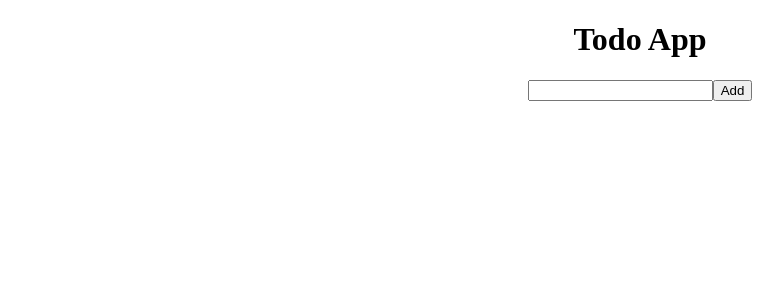
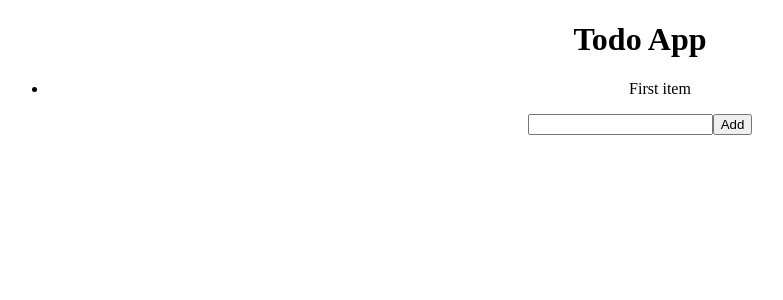
Before and after one commit to galatulis/GalaTodo, a React (Create React App) app: page / in a window 1280 px wide. Shown: the top 300 px of the page, without its empty margins (0-783 px from the left). Built offline with nearby package versions, Linux system fonts and the light colour scheme.

Commit message:
Create components for each element
Add and move each element to their own components:

 - components/TodoList for list of items

 - containers/TodoInput for new item input

```diff
--- a/src/App.jsx
+++ b/src/App.jsx
@@ -1,4 +1,6 @@
 import React, { Component, Fragment } from 'react';
+import TodoList from './components/TodoList';
+import TodoInput from './containers/TodoInput';
 
 class App extends Component {
 	render() {
@@ -6,10 +8,8 @@ class App extends Component {
 			<Fragment>
 				<div align='center'>
 					<h1>Todo App</h1>
-					<form>
-						<input type='text' />
-						<button>Add</button>
-					</form>
+					<TodoList />
+					<TodoInput />
 				</div>
 			</Fragment>
 		);
--- /dev/null
+++ b/src/components/TodoList.jsx
@@ -0,0 +1,13 @@
+import React, { Fragment } from 'react';
+
+const TodoList = () => {
+	return (
+		<Fragment>
+			<ul>
+				<li>First item</li>
+			</ul>
+		</Fragment>
+	);
+}
+
+export default TodoList;
--- /dev/null
+++ b/src/containers/TodoInput.jsx
@@ -0,0 +1,16 @@
+import React, { Component, Fragment } from 'react';
+
+class TodoInput extends Component {
+	render() {
+		return (
+			<Fragment>
+				<form>
+					<input type='text' />
+					<button>Add</button>
+				</form>
+			</Fragment>
+		);
+	}
+}
+
+export default TodoInput;
```
